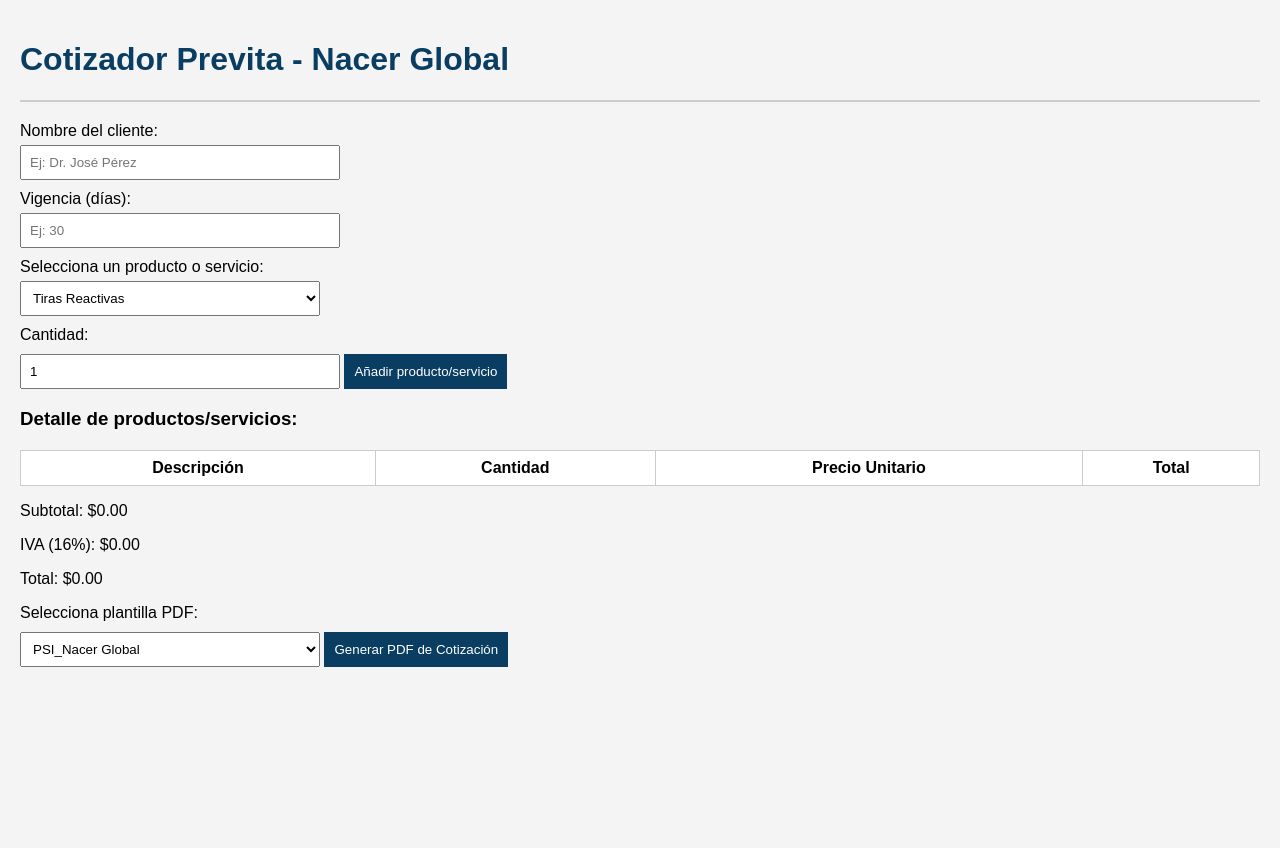
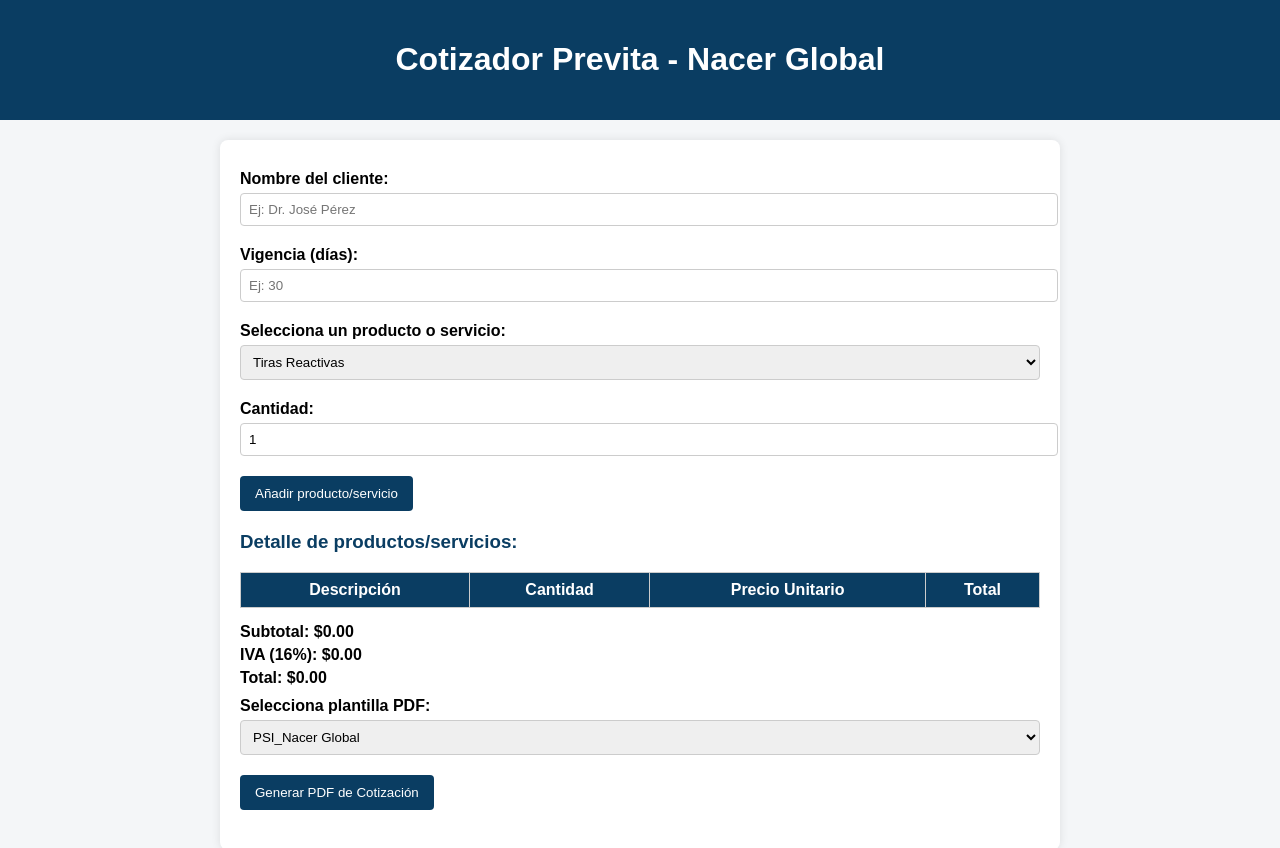
Before and after one commit to Joserra151088/cotizador, a plain HTML site: page index.html in a window 1280 px wide. Before the commit the page ends 800 px from the top, so only its background shows below. Drawn offline with Linux system fonts and the light colour scheme.

Commit message:
Update styles.css

```diff
--- a/styles.css
+++ b/styles.css
@@ -1,58 +1,59 @@
-/* Estilos generales para la app de cotizaciones Previta */
-
 body {
   font-family: Arial, sans-serif;
   margin: 0;
-    padding: 20px;
-    background: #f4f4f4;
+  padding: 0;
+  background-color: #f4f6f8;
 }
 
 header {
-    display: flex;
-    align-items: center;
-    gap: 20px;
-    border-bottom: 2px solid #ccc;
-    margin-bottom: 20px;
+  background: #0a3d62;
+  color: white;
+  text-align: center;
+  padding: 20px 0;
 }
 
-#logo {
-    height: 60px;
-}
-
-h1 {
-    color: #0a3d62;
-}
-
-form {
-    margin-bottom: 20px;
+main {
+  max-width: 800px;
+  margin: 20px auto;
+  background: white;
+  padding: 20px;
+  border-radius: 8px;
+  box-shadow: 0 0 10px rgba(0,0,0,0.1);
 }
 
 label {
   display: block;
   margin-top: 10px;
+  font-weight: bold;
 }
 
 input, select {
+  width: 100%;
   padding: 8px;
-    width: 100%;
-    max-width: 300px;
   margin-top: 5px;
+  margin-bottom: 10px;
+  border: 1px solid #ccc;
+  border-radius: 4px;
 }
 
 button {
-    margin-top: 10px;
-    padding: 10px;
   background-color: #0a3d62;
   color: white;
   border: none;
+  padding: 10px 15px;
+  border-radius: 4px;
   cursor: pointer;
+  margin-top: 10px;
+}
+
+button:hover {
+  background-color: #054579;
 }
 
 table {
   width: 100%;
   border-collapse: collapse;
-    margin-top: 20px;
-    background: white;
+  margin-top: 10px;
 }
 
 th, td {
@@ -61,6 +62,29 @@ th, td {
   text-align: center;
 }
 
-.totales {
+th {
+  background-color: #0a3d62;
+  color: white;
+}
+
+tr:nth-child(even) {
+  background-color: #f2f2f2;
+}
+
+.totals {
+  margin-top: 15px;
+  font-weight: bold;
+}
+
+.totals p {
+  margin: 5px 0;
+}
+
+.form-section {
+  margin-bottom: 20px;
+}
+
+.table-section h3 {
   margin-top: 20px;
+  color: #0a3d62;
 }
```
Lines whose indentation alone changed are shown as unchanged.
